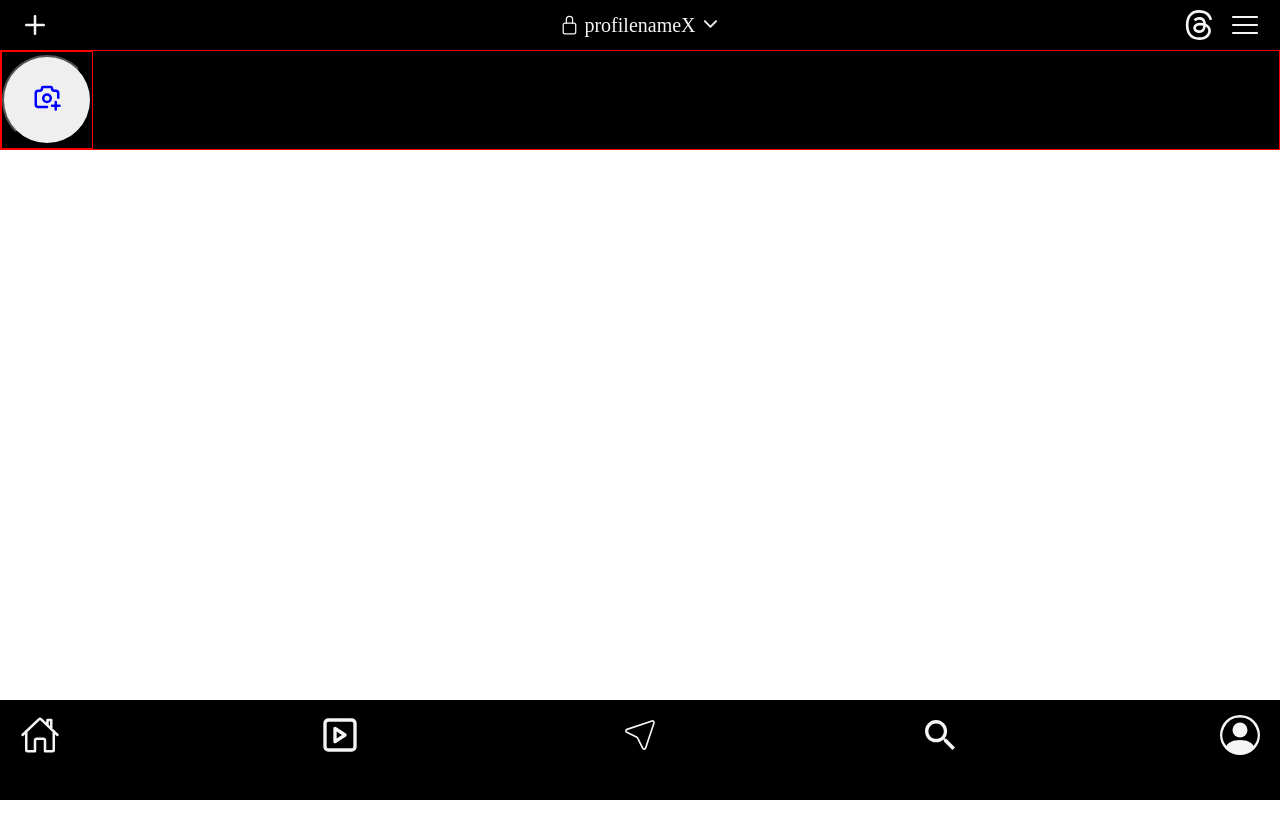
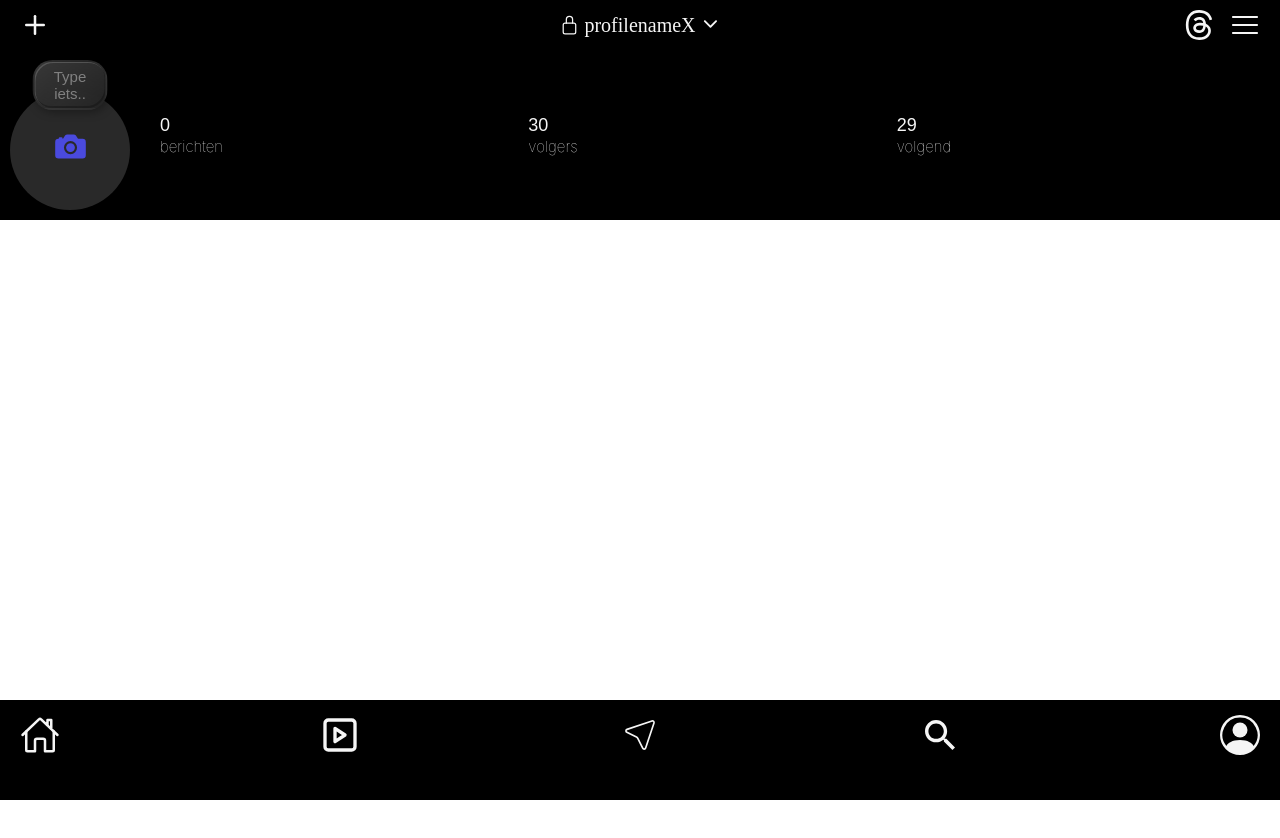
Before and after one commit to Ann-Getit/gram, a React (Vite) app: page /#/profile in a window 1280 px wide. Shown: the top 838 px of the page. Built offline with nearby package versions, Linux system fonts and the light colour scheme.

Commit message:
the profilepic-and-followers layout is done

```diff
--- a/src/pages/Profile.css
+++ b/src/pages/Profile.css
@@ -5,27 +5,98 @@
 
 .profilepic-and-followers {
       display: flex;
-    position: block;
+    /*position: block;*/
 
     background-color: black;
-    height: 100px;
+    height: 170px;
     width: 100%;
-    border: 1px solid red;
-}
-.profile_picture {
-    border: 1px solid red;
-    height: 100%;
-   align-content: center;
-}
 
-.profile_picture button {
-    color: blue;
-    font-size: 30px;
-    width: 90px;
-    height: 90px;
-    border-radius: 50%;
+    padding: 0 35px 0 10px;
 
 
 
 
 }
+.profile_picture {
+
+   height: 100%;
+   max-width: 150px;
+   width: 100%;
+   align-content: end;
+   position: relative;
+
+   padding-bottom: 10px;
+}
+
+
+.cloudtext-button {
+    color: grey;
+    font-size: 15px;
+  position: absolute;
+
+  top: 10px;
+  left: 50%;
+  transform: translateX(-70%);
+
+  padding: 6px 10px;
+  border-radius: 20px;
+  border: 2px solid transparent;
+  background:
+  linear-gradient(145deg, rgb(55,55,55), rgba(35, 35, 35, 0.958)),
+  radial-gradient(circle at bottom, rgba(241, 240, 240, 0.191), transparent 100%);
+
+
+box-shadow:
+inset 1px 1px 0 rgba(255,255,255,0.06),
+  2px 2px 10px rgba(0,0,0,0.35),
+   inset 1px 1px 0 rgba(255, 255, 255, 0.113),
+  inset -1px -2px 0 rgba(0, 0, 0, 0.263);
+  ;
+
+
+
+  cursor: pointer;
+}
+
+.profile-camera-button {
+background-color: rgb(41, 41, 41);
+    color: rgb(74, 74, 222);
+    font-size: 35px;
+    width: 120px;
+    height: 120px;
+    border-radius: 50%;
+    border: none;
+    cursor: pointer;
+}
+
+
+
+.followers {
+    display: flex;
+
+    width: 100%;
+    align-items: center;
+    gap: 20px;
+
+}
+
+.followers-profile {
+    display: flex;
+    flex-direction: column;
+    text-align: start;
+    background-color: black;
+    width: 100%;
+    color: whitesmoke;
+    border: none;
+    gap: 1px;
+}
+
+.totaal {
+    font-size: 18px;
+}
+
+.tekst-profile {
+    font-family: "Inter", sans-serif;
+    font-size: 15px;
+    font-weight: 100;
+}
--- a/src/pages/Profile.jsx
+++ b/src/pages/Profile.jsx
@@ -1,8 +1,9 @@
 import "./Profile.css";
 /*import { Link } from "react-router-dom"*/
 
-import { TbCameraPlus } from "react-icons/tb";
+import { IoCamera } from "react-icons/io5";
 
+import { HiMiniChatBubbleLeft } from "react-icons/hi2";
 
 const Profile = () => {
 
@@ -16,14 +17,55 @@ const Profile = () => {
        <div className="profilepic-and-followers">
 
         <div className="profile_picture">
-            <button><TbCameraPlus /></button>
+
+            <button className="cloudtext-button" >
+            <span>Type iets..</span>
+            </button>
+
+
+            <button className="profile-camera-button">
+                <IoCamera />
+            </button>
+        </div>
+
+
+        <div className="followers">
+            <button className="followers-profile">
+                <span className="totaal">0</span>
+                <span className="tekst-profile">berichten</span>
+            </button>
+
+             <button className="followers-profile">
+                <span className="totaal">30</span>
+                <span className="tekst-profile">volgers</span>
+            </button>
+
+             <button className="followers-profile">
+                <span className="totaal">29</span>
+                <span className="tekst-profile" >volgend</span>
+            </button>
+
+        </div>
+
+       </div>
+
+
+
+
+           {/*} <div className="profilepic-and-followers">
+
+        <div className="profile_picture">
+
+            <input type="text" placeholder="Typ iets..." className="bubble" />
+            <HiMiniChatBubbleLeft  className="bubbles-tekst-profile"/>
+            <button><IoCamera /></button>
         </div>
 
         <div className="followers">
 
         </div>
 
-       </div>
+       </div>*/}
         </>
     )
 }
```
